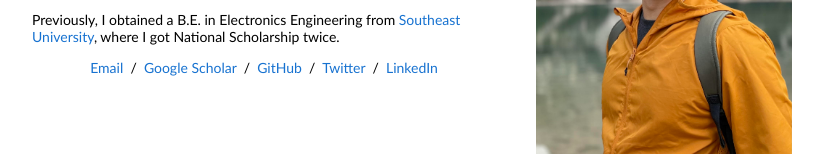
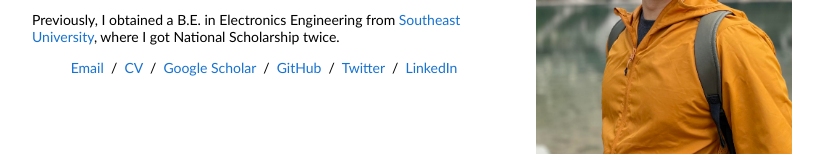
Before and after one commit to YhgzXxfz/YhgzXxfz.github.io, a plain HTML site: page index.html in a window 1280 px wide. Shown: the part 250-406 px from the top of the page, without its empty margins (228-1051 px from the left). Drawn offline with Linux system fonts and the light colour scheme.

Commit message:
feat(page): add resume

```diff
--- a/index.html
+++ b/index.html
@@ -38,7 +38,7 @@
                   </p>
                   <p style="text-align:center">
                     <a href="mailto:qingfeiyou@gmail.com">Email</a> &nbsp/&nbsp
-                    <!-- TODO: Add CV -->
+                    <a href="https://github.com/yhgzXxfz/yhgzXxfz.github.io/assets/Qingfei_You_CV_Mar_2024.pdf">CV</a> &nbsp/&nbsp
                     <a href="https://scholar.google.com/citations?user=SSNLQzcAAAAJ&hl=en">Google Scholar</a>
                     &nbsp/&nbsp
                     <a href="https://github.com/YhgzXxfz">GitHub</a> &nbsp/&nbsp
```
Also changed, not shown: 1 other file.
